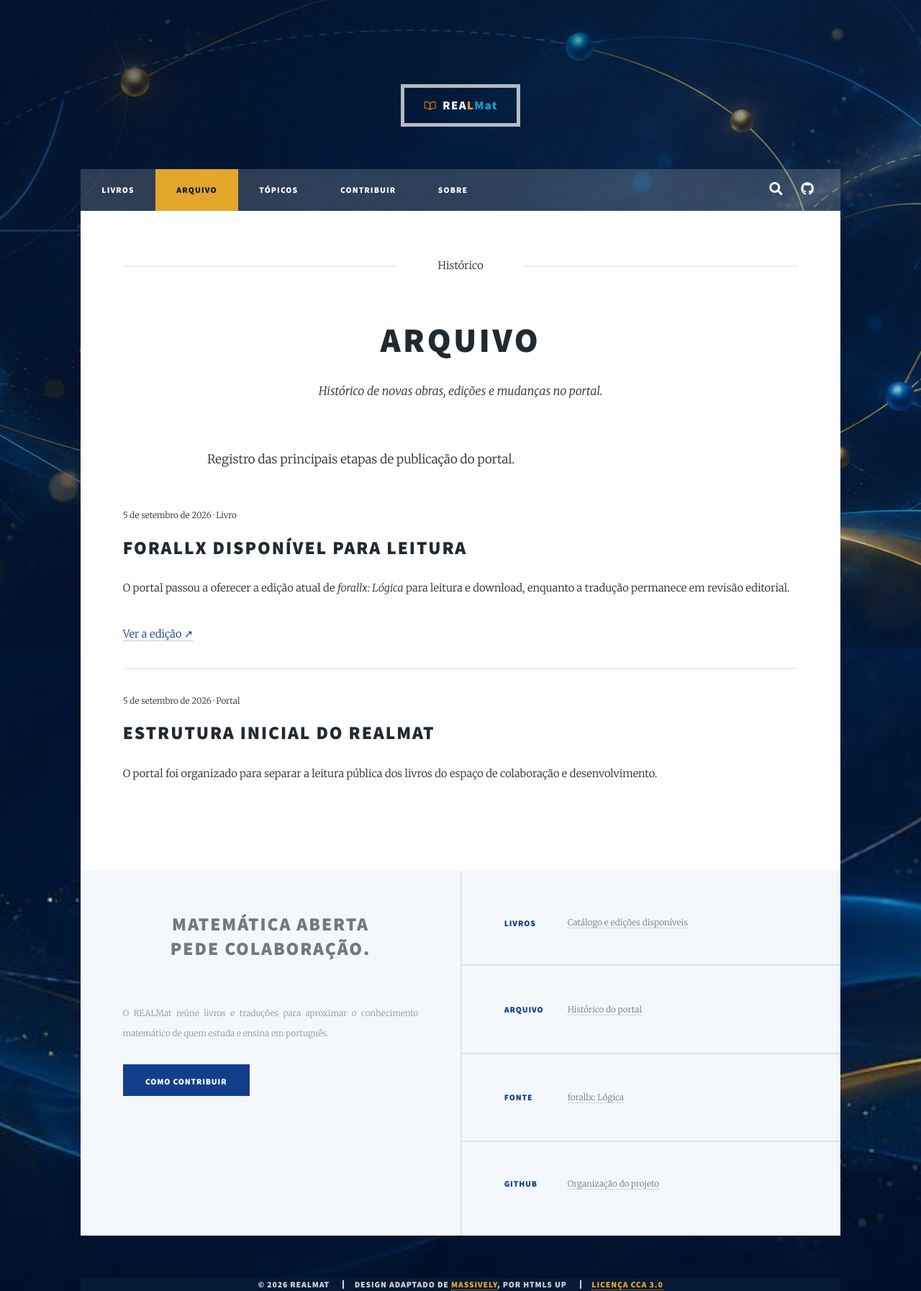
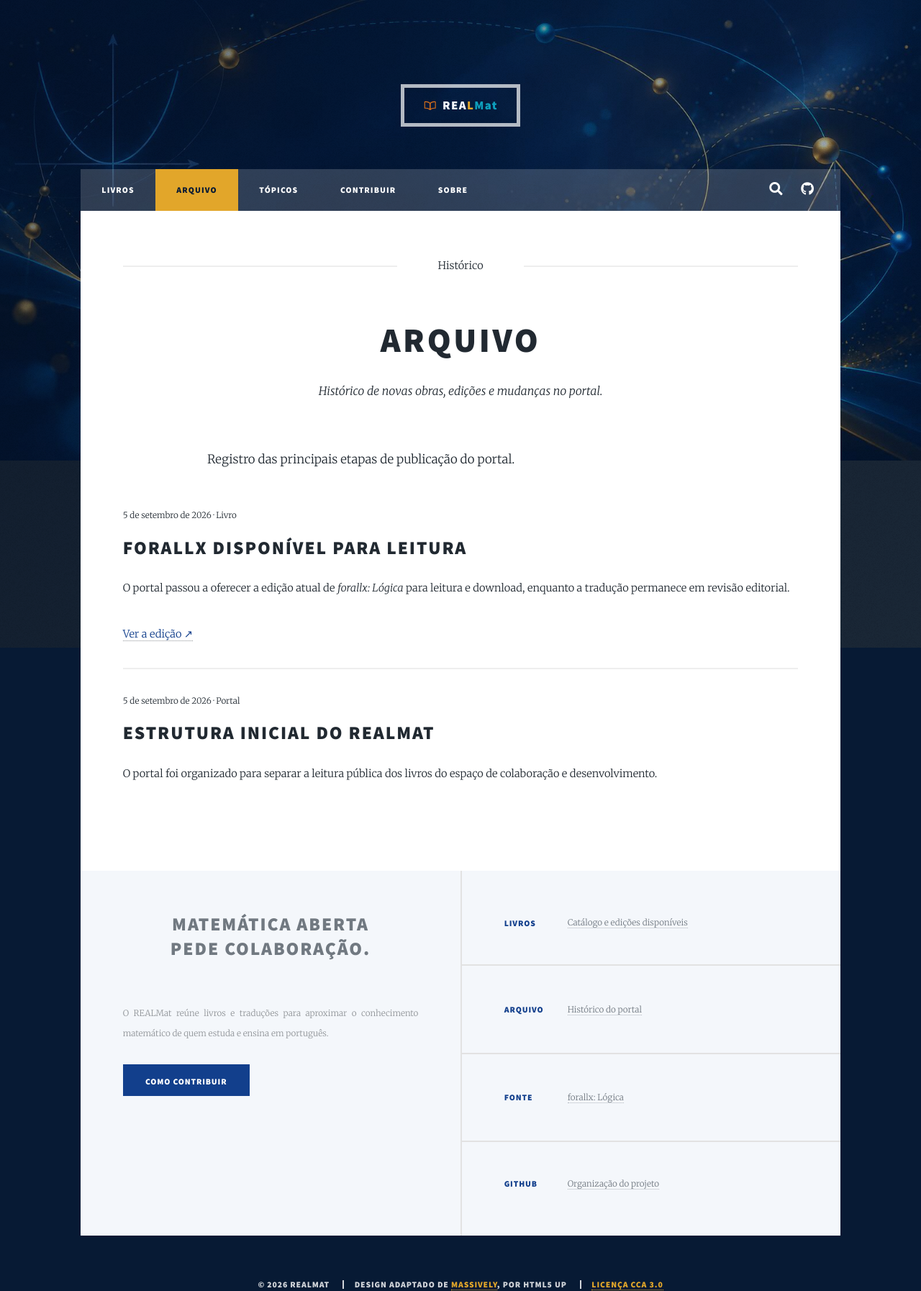
Before and after one commit to projetorealmat/projetorealmat.github.io, a Jekyll site: the page built from _pages/arquivo.md, in a window 1280 px wide. Shown: the whole page at 72% size. Built offline with Jekyll 4.4.1, drawn with Linux system fonts in a browser that asks for light colours.

Commit message:
fix: reveal Massively parallax background layer

```diff
--- a/assets/css/realmat.css
+++ b/assets/css/realmat.css
@@ -389,9 +389,7 @@ body {
 }
 
 #intro {
-  background:
-    linear-gradient(135deg, rgba(5, 19, 42, 0.78), rgba(7, 35, 69, 0.48)),
-    url("../../images/realmat-bg.jpg") center / cover no-repeat;
+  background: transparent;
 }
 
 #wrapper > .bg {
@@ -399,8 +397,15 @@ body {
     url("../../images/overlay.png"),
     linear-gradient(135deg, rgba(5, 19, 42, 0.62), rgba(7, 35, 69, 0.26)),
     url("../../images/realmat-bg.jpg");
-  background-position: center;
-  background-size: cover;
+  background-position: center, center, top center;
+  background-repeat: repeat, no-repeat, no-repeat;
+  background-size: auto, auto, 100% auto;
+}
+
+@media screen and (orientation: portrait) {
+  #wrapper > .bg {
+    background-size: auto, auto, auto 175%;
+  }
 }
 
 #intro .realmat-intro-kicker {
@@ -627,17 +632,11 @@ body {
 
 /* First-paint and wordmark refinements. */
 #wrapper {
-  background: var(--realmat-navy) url("../../images/realmat-bg.jpg") center / cover no-repeat;
+  background: var(--realmat-navy);
 }
 
 #wrapper.fade-in:before {
-  background-color: var(--realmat-navy);
-  background-image:
-    linear-gradient(135deg, rgba(5, 19, 42, 0.78), rgba(7, 35, 69, 0.48)),
-    url("../../images/realmat-bg.jpg");
-  background-position: center, center;
-  background-repeat: no-repeat;
-  background-size: cover, cover;
+  background: var(--realmat-navy);
 }
 
 #intro .realmat-intro-subtitle {
```
